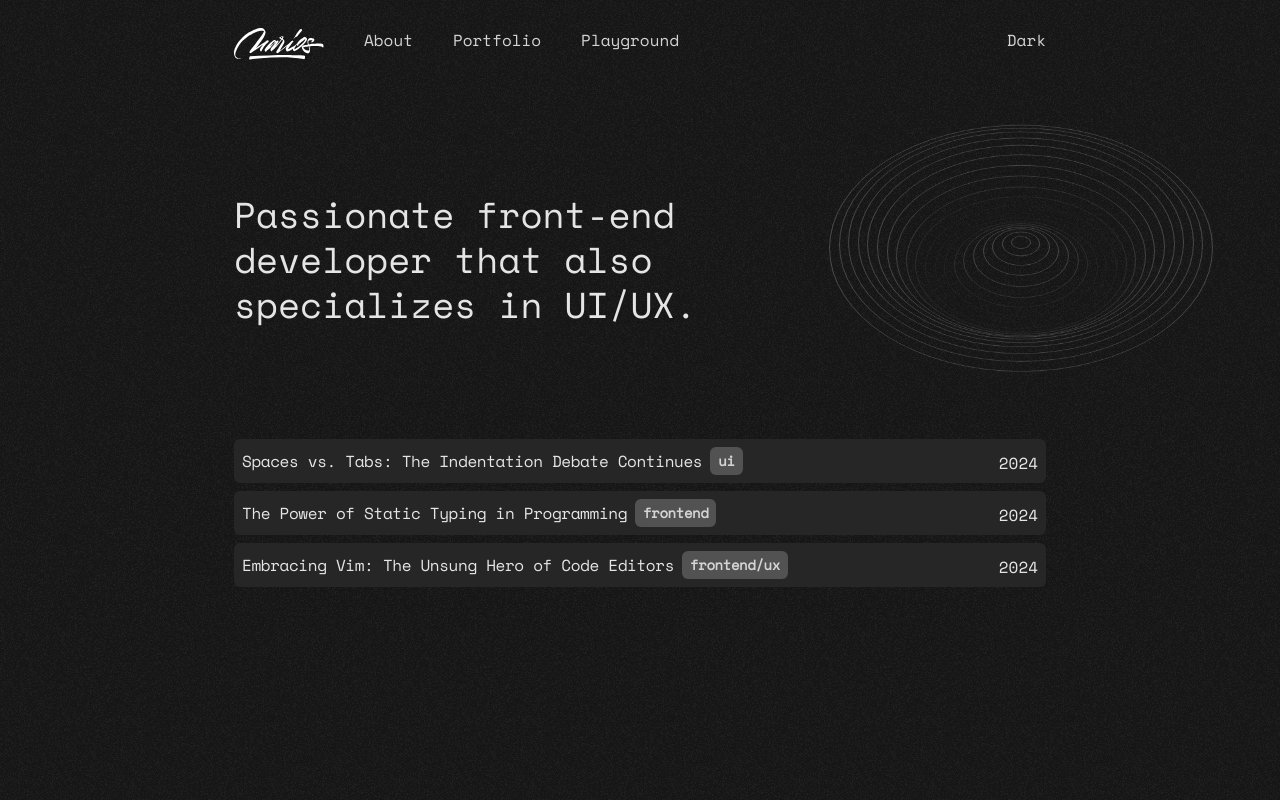
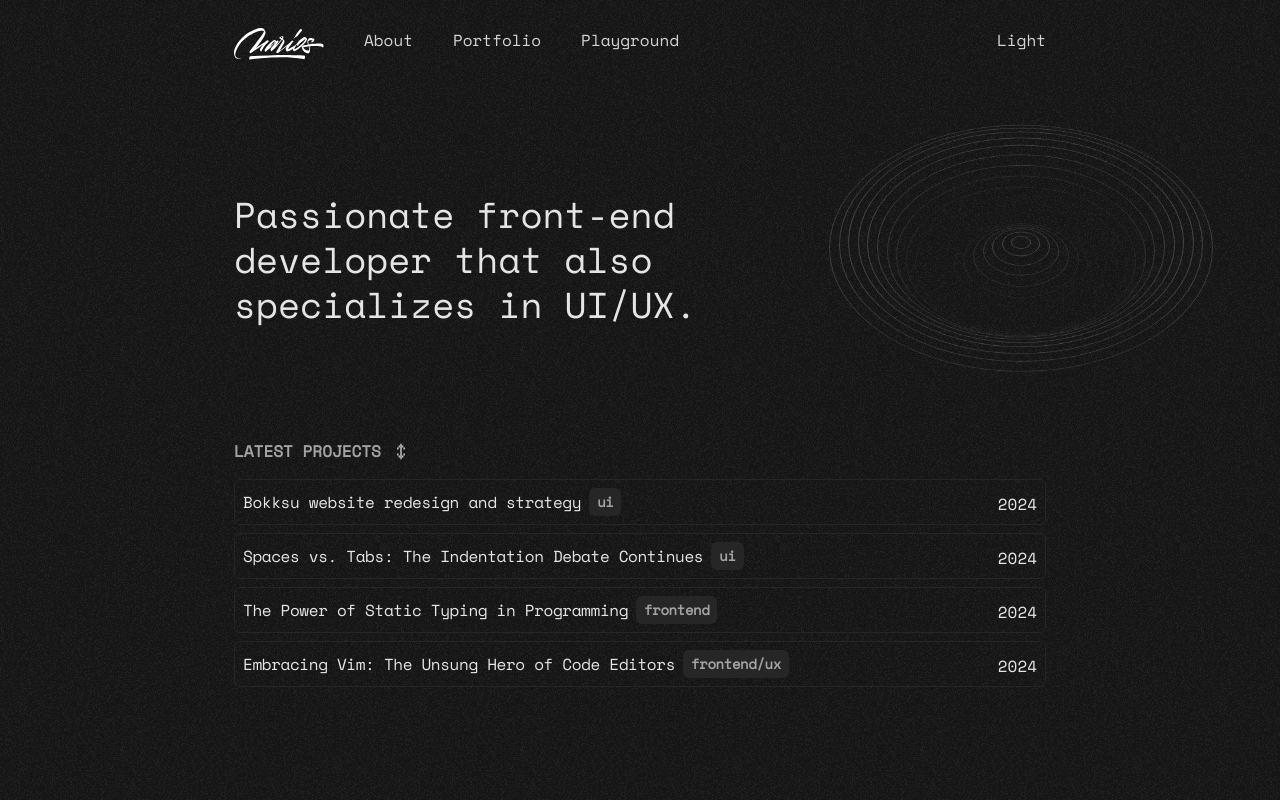
Before and after one commit to mpittas/mp-portfolio, a Next.js app: page / in a window 1280 px wide. Built offline with nearby package versions, Linux system fonts and the light colour scheme.

Commit message:
Add hacking effect animation with GSAP, add more styling

```diff
--- /dev/null
+++ b/posts/bokksu-website-redesign.mdx
@@ -0,0 +1,33 @@
+---
+title: "Bokksu website redesign and strategy"
+publishedAt: "2024-04-08"
+category: "ui"
+featuredImage: "./posts/featured.jpg"
+summary: "Explore the enduring debate between using spaces and tabs for code indentation, and why this choice matters more than you might think."
+---
+
+The debate between using spaces and tabs for indentation in coding may seem trivial to the uninitiated, but it is a topic that continues to inspire passionate discussions among developers. This seemingly minor choice can affect code readability, maintenance, and even team dynamics.
+
+Let's delve into the arguments for both sides and consider why this debate remains relevant in the software development world.
+
+## The Case for Spaces
+
+Advocates for using spaces argue that it ensures consistent code appearance across different editors, tools, and platforms. Because a space is a universally recognized character with a consistent width, code indented with spaces will look the same no matter where it's viewed. This consistency is crucial for maintaining readability and avoiding formatting issues when code is shared between team members or published online.
+
+Additionally, some programming languages and style guides explicitly recommend spaces for indentation, suggesting a certain number of spaces (often two or four) per indentation level. Adhering to these recommendations can be essential for projects that aim for best practices in code quality and readability.
+
+## The Case for Tabs
+
+On the other side of the debate, proponents of tabs highlight the flexibility that tabs offer. Because the width of a tab can be adjusted in most text editors, individual developers can choose how much indentation they prefer to see, making the code more accessible and comfortable to read on a personal level. This adaptability can be particularly beneficial in teams with diverse preferences regarding code layout.
+
+Tabs also have the advantage of semantic meaning. A tab is explicitly meant to represent indentation, whereas a space is used for many purposes within code. This distinction can make automated parsing and manipulation of code simpler, as tools can more easily recognize and adjust indentation levels without confusing them with spaces used for alignment.
+
+## Hybrid Approaches and Team Dynamics
+
+The debate often extends into discussions about hybrid approaches, where teams might use tabs for indentation and spaces for alignment within lines, attempting to combine the best of both worlds. However, such strategies require clear team agreements and disciplined adherence to coding standards to prevent formatting chaos.
+
+Ultimately, the choice between spaces and tabs often comes down to team consensus and project guidelines. In environments where collaboration and code sharing are common, agreeing on a standard that everyone follows is more important than the individual preferences of spaces versus tabs. Modern development tools and linters can help enforce these standards, making the choice less about technical limitations and more about team dynamics and coding philosophy.
+
+## Conclusion
+
+While the spaces vs. tabs debate might not have a one-size-fits-all answer, it underscores the importance of consistency, readability, and team collaboration in software development. Whether a team chooses spaces, tabs, or a hybrid approach, the key is to make a conscious choice that serves the project's needs and to adhere to it throughout the codebase. As with many aspects of coding, communication and agreement among team members are paramount to navigating this classic programming debate.
--- a/src/app/layout.tsx
+++ b/src/app/layout.tsx
@@ -7,7 +7,6 @@ import { ThemeProvider } from "next-themes"
 import { Analytics } from "@vercel/analytics/react"
 import { SpeedInsights } from "@vercel/speed-insights/next"
 import { baseUrl } from "@/seo/sitemap"
-import locomotiveScroll from "locomotive-scroll"
 
 const spacemono = Space_Mono({
   subsets: ["latin"],
@@ -51,14 +50,14 @@ export default function RootLayout({
   children: React.ReactNode
 }) {
   return (
-    <html lang="en">
+    <html lang="en" suppressHydrationWarning>
       <body className={`antialiased ${spacemono.className}`}>
         <ThemeProvider
           attribute="class"
           enableSystem={false}
           defaultTheme="light"
         >
-          <div className="opacity-70">
+          <div className="opacity-90">
             <div className="bg" />
           </div>
           <main className="bg-neutral-900 text-neutral-200 dark:bg-red-900 min-h-screen">
--- a/src/components/anim/AnimatedCircles.jsx
+++ b/src/components/anim/AnimatedCircles.jsx
@@ -23,7 +23,7 @@ class AnimatedCircle extends React.Component {
           {Array.from({ length: 20 }, (_, i) => (
             <div
               key={i}
-              className="c-circle rounded-full absolute border border-neutral-800/[0.5] dark:border-neutral-300/[0.1]"
+              className="c-circle rounded-full absolute border border-[rgba(255,255,255,0.01)]"
               style={{
                 width: `${100 - 5 * i}%`,
                 height: `${100 - 5 * i}%`,
--- /dev/null
+++ b/src/components/anim/HackingText.jsx
@@ -0,0 +1,48 @@
+"use client"
+import React, { useState, useEffect, useRef } from "react"
+import { gsap } from "gsap"
+
+const HoverText = ({ text }) => {
+  const [displayText, setDisplayText] = useState(text)
+  const [isHovering, setIsHovering] = useState(false)
+  const intervalRef = useRef(null)
+
+  useEffect(() => {
+    const characters =
+      'ABCDEFGHIJKLMNOPQRSTUVWXYZabcdefghijklmnopqrstuvwxyz!@#$%^&*()_+=-{}[];:"<>,.?/0123456789'
+
+    const scrambleText = () => {
+      return text
+        .split("")
+        .map(() =>
+          characters.charAt(Math.floor(Math.random() * characters.length))
+        )
+        .join("")
+    }
+
+    if (isHovering) {
+      intervalRef.current = setInterval(() => {
+        setDisplayText(scrambleText())
+      }, 50)
+    } else {
+      clearInterval(intervalRef.current)
+      setDisplayText(text)
+    }
+
+    // Cleanup function to clear the interval when the component unmounts or stops hovering
+    return () => {
+      clearInterval(intervalRef.current)
+    }
+  }, [isHovering, text]) // Effect runs when isHovering changes or text changes
+
+  return (
+    <div
+      onMouseOver={() => setIsHovering(true)}
+      onMouseOut={() => setIsHovering(false)}
+    >
+      {displayText}
+    </div>
+  )
+}
+
+export default HoverText
--- a/src/components/core/Badge.tsx
+++ b/src/components/core/Badge.tsx
@@ -4,7 +4,7 @@ interface BadgeProps {
 
 export default function Badge({ title }: BadgeProps) {
   return (
-    <div className="badge py-1 px-2 rounded-md bg-neutral-600 dark:bg-red-800 text-neutral-300 dark:text-red-100 text-sm font-bold">
+    <div className="badge py-1 px-2 rounded-md bg-neutral-800 dark:bg-red-800 text-neutral-400 dark:text-red-100 text-sm font-bold">
       {title}
     </div>
   )
--- a/src/components/portfolio/PortfolioPostItems.tsx
+++ b/src/components/portfolio/PortfolioPostItems.tsx
@@ -21,7 +21,7 @@ const PortfolioPostsItems = ({ allPortfolios }: PortfolioPostsItemsProps) => {
       {allPortfolios.map((post) => (
         <Link
           key={post.slug}
-          className="flex justify-between items-center p-2 space-y-1 bg-neutral-800 dark:bg-red-950/[0.4] hover:bg-neutral-700 dark:hover:bg-red-950/[0.7] group rounded-md"
+          className="flex justify-between items-center p-2 space-y-1 border border-neutral-800 dark:bg-red-950/[0.4] hover:bg-neutral-800 dark:hover:bg-red-950/[0.7] group rounded-md"
           href={`/portfolio/${post.slug}`}
         >
           <div className="flex items-center gap-x-2 tracking-tight">
--- a/src/components/sections/Header.tsx
+++ b/src/components/sections/Header.tsx
@@ -2,6 +2,7 @@
 import Image from "next/image"
 import Link from "next/link"
 import { useTheme } from "next-themes"
+import HackingText from "@/components/anim/HackingText"
 import CodeErrorMsg from "@/components/widgets/CodeErrorMsg"
 
 const navItems = {
@@ -48,7 +49,7 @@ export default function Header() {
                       href={path}
                       className=" transition-colors flex align-middle text-neutral-300 dark:text-zinc-300 hover:text-neutral-50 dark:hover:text-zinc-50"
                     >
-                      {name}
+                      <HackingText text={name} />
                     </Link>
                   )
                 })}
@@ -60,8 +61,12 @@ export default function Header() {
               onClick={() => setTheme(theme === "dark" ? "light" : "dark")}
               className="transition-colors  text-neutral-300 hover:text-neutral-50 dark:text-zinc-300"
             >
-              <span className="hidden dark:block">Light</span>
-              <span className="dark:hidden">Dark</span>
+              <span className="hidden dark:block">
+                <HackingText text="Light" />
+              </span>
+              <span className="dark:hidden">
+                <HackingText text="Light" />
+              </span>
             </button>
           </div>
         </div>
--- a/src/components/views/MainView.tsx
+++ b/src/components/views/MainView.tsx
@@ -2,6 +2,8 @@ import TitleBig from "@/components/widgets/TitleBig"
 import PageWrap from "../layout/PageWrap"
 import { PortfolioPosts } from "@/components/portfolio/PortfolioPosts"
 import AnimatedCircle from "@/components/anim/AnimatedCircles"
+import Image from "next/image"
+import HackingText from "@/components/anim/HackingText"
 
 export default function MainView() {
   return (
@@ -14,6 +16,18 @@ export default function MainView() {
       </div>
 
       <div className=" z-1 relative">
+        <div className="flex items-center gap-x-4 pb-4">
+          <div className=" uppercase font-bold text-neutral-400 dark:text-neutral-300">
+            Latest projects
+          </div>
+          <Image
+            src="/arrow-double-pixel.svg"
+            width={8}
+            height={8}
+            alt="arrow-right"
+            className="opacity-70"
+          />
+        </div>
         <PortfolioPosts />
       </div>
     </PageWrap>
```
Also changed, not shown: public/arrow-double-pixel.svg (added), public/arrow-double-pixelated.svg (added).
